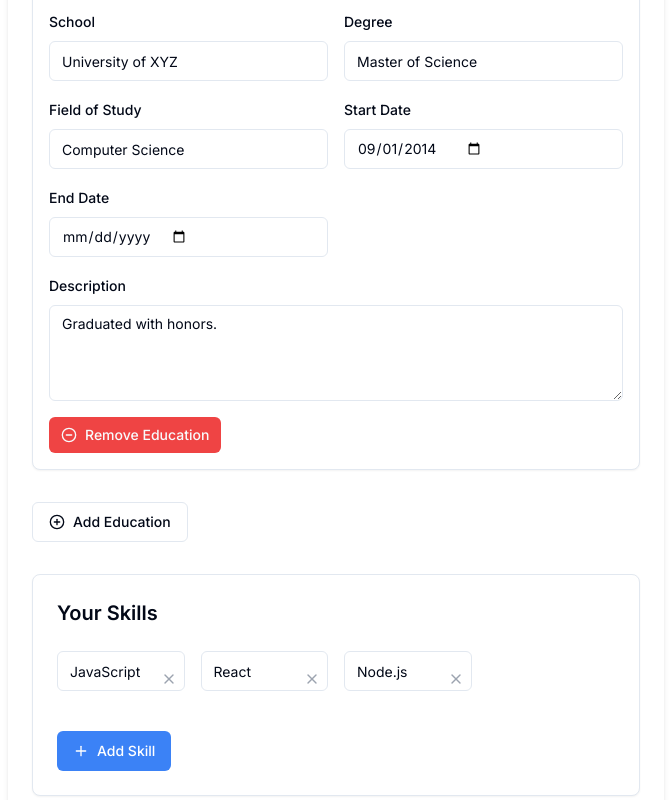
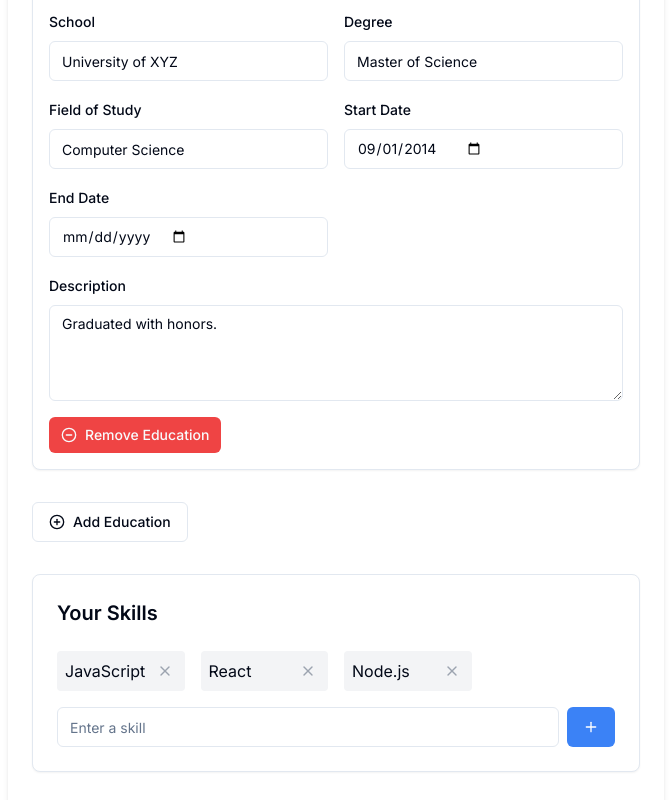
Before and after one commit to kolinabir/profile-page, a Next.js app: page /dashboard in a window 1280 px wide. Both pictures are taken after a click on the button "Edit". Shown: the part 2434-3234 px from the top of the page, without its empty margins (440-1111 px from the left). Built offline with nearby package versions, Linux system fonts and the light colour scheme.

Commit message:
chore: Ignore .vercel file in .gitignore

```diff
--- a/app/[components]/ProfileEditForm.tsx
+++ b/app/[components]/ProfileEditForm.tsx
@@ -68,12 +68,15 @@ const formSchema = z.object({
       description: z.string().optional(),
     })
   ),
-  skills: z.array(z.string()).optional(),
+  skills: z.string().optional(),
 });
 
 const ProfileEditForm = () => {
   const [formData, setFormData] = useState({});
   const [editOpen, setEditOpen] = useState(false);
+
+  const [skills, setSkills] = useState<string[]>(demoData.data.skills || []);
+
   const form = useForm<z.infer<typeof formSchema>>({
     resolver: zodResolver(formSchema),
     defaultValues: {
@@ -92,27 +95,23 @@ const ProfileEditForm = () => {
       facebook: "https://facebook.com",
       work: demoData.data.workExperiences,
       education: demoData.data.education,
-      skills: demoData.data.skills,
+      skills: "",
     },
   });
 
-  const { fields, append, remove } = useFieldArray({
+  const {
+    fields: educationFields,
+    append: appendEducation,
+    remove: removeEducation,
+  } = useFieldArray({
     control: form.control,
     name: "education",
   });
 
   const {
-    fields: skillFields,
-    append: skillAppend,
-    remove: skillRemove,
-  } = useFieldArray({
-    control: form.control,
-    name: "skills",
-  });
-  const {
     fields: workFields,
-    append: workAppend,
-    remove: workRemove,
+    append: appendWork,
+    remove: removeWork,
   } = useFieldArray({
     control: form.control,
     name: "work",
@@ -121,6 +120,16 @@ const ProfileEditForm = () => {
     setFormData(values);
     console.log(values);
   }
+  const addSkill = (skill: any) => {
+    if (skill && !skills.includes(skill)) {
+      setSkills([...skills, skill]);
+      form.setValue("skills", "");
+    }
+  };
+
+  const removeSkill = (skillToRemove: string) => {
+    setSkills(skills.filter((skill) => skill !== skillToRemove));
+  };
 
   return (
     <div>
@@ -467,7 +476,7 @@ const ProfileEditForm = () => {
                   variant="destructive"
                   size="sm"
                   className="mt-4"
-                  onClick={() => workRemove(index)}
+                  onClick={() => removeWork(index)}
                 >
                   <MinusCircle className="mr-2 h-4 w-4" />
                   Remove Work Experience
@@ -480,7 +489,7 @@ const ProfileEditForm = () => {
               type="button"
               variant="outline"
               onClick={() =>
-                workAppend({
+                appendWork({
                   company: "",
                   position: "",
                   startDate: "",
@@ -496,7 +505,7 @@ const ProfileEditForm = () => {
 
           <h2 className="text-xl font-bold">Education</h2>
 
-          {fields.map((field, index) => (
+          {educationFields.map((field, index) => (
             <Card key={field.id} className="mb-4 p-4">
               <div className="grid grid-cols-1 md:grid-cols-2 gap-4">
                 <FormField
@@ -603,7 +612,7 @@ const ProfileEditForm = () => {
                   variant="destructive"
                   size="sm"
                   className="mt-4"
-                  onClick={() => remove(index)}
+                  onClick={() => removeEducation(index)}
                 >
                   <MinusCircle className="mr-2 h-4 w-4" />
                   Remove Education
@@ -616,7 +625,7 @@ const ProfileEditForm = () => {
               type="button"
               variant="outline"
               onClick={() =>
-                append({
+                appendEducation({
                   school: "",
                   degree: "",
                   fieldOfStudy: "",
@@ -630,56 +639,58 @@ const ProfileEditForm = () => {
               Add Education
             </Button>
           )}
-          <Card className="w-full  mx-auto">
+          <Card className="w-full mx-auto">
             <CardHeader>
               <h3 className="text-xl font-semibold">Your Skills</h3>
             </CardHeader>
             <CardContent>
               <div className="grid grid-cols-1 sm:grid-cols-2 md:grid-cols-3 lg:grid-cols-4 gap-4">
-                {skillFields.map((field, index) => (
-                  <FormField
-                    key={field.id}
-                    control={form.control}
-                    name={`skills.${index}`}
-                    render={({ field }) => (
-                      <FormItem className="relative">
-                        <FormControl>
+                {skills.map((skill, index) => (
+                  <div
+                    key={index}
+                    className="flex items-center justify-between bg-gray-100 p-2 rounded"
+                  >
+                    <span>{skill}</span>
+                    {editOpen && (
+                      <Button
+                        type="button"
+                        onClick={() => removeSkill(skill)}
+                        className="p-1 h-auto text-gray-400 hover:text-red-500 transition-colors"
+                        variant="ghost"
+                      >
+                        <X size={16} />
+                      </Button>
+                    )}
+                  </div>
+                ))}
+              </div>
+              {editOpen && (
+                <FormField
+                  control={form.control}
+                  name="skills"
+                  render={({ field }) => (
+                    <FormItem className="mt-4">
+                      <FormControl>
+                        <div className="flex">
                           <Input
-                            disabled={!editOpen}
                             placeholder="Enter a skill"
-                            className="w-full pr-8 placeholder:text-gray-400 focus:ring-2 focus:ring-blue-500"
+                            className="w-full"
                             {...field}
                           />
-                        </FormControl>
-                        {editOpen && (
                           <Button
                             type="button"
-                            onClick={() => skillRemove(index)}
-                            disabled={!editOpen}
-                            className="absolute right-1 top-1/2 -translate-y-1/2 p-1 h-auto text-gray-400 hover:text-red-500 transition-colors"
-                            variant="ghost"
+                            onClick={() => addSkill(field.value as string)}
+                            className="ml-2 bg-blue-500 hover:bg-blue-600 text-white"
                           >
-                            <X size={16} />
+                            <Plus size={16} />
                           </Button>
-                        )}
-                      </FormItem>
-                    )}
-                  />
-                ))}
-              </div>
+                        </div>
+                      </FormControl>
+                    </FormItem>
+                  )}
+                />
+              )}
             </CardContent>
-            {editOpen && (
-              <CardFooter>
-                <Button
-                  type="button"
-                  onClick={() => skillAppend("")}
-                  className="w-full sm:w-auto mt-4 bg-blue-500 hover:bg-blue-600 text-white"
-                >
-                  <Plus size={16} className="mr-2" />
-                  Add Skill
-                </Button>
-              </CardFooter>
-            )}
           </Card>
 
           {editOpen ? (
```
Also changed, not shown: 1 other file (tests, documents, lock files or other folders).
